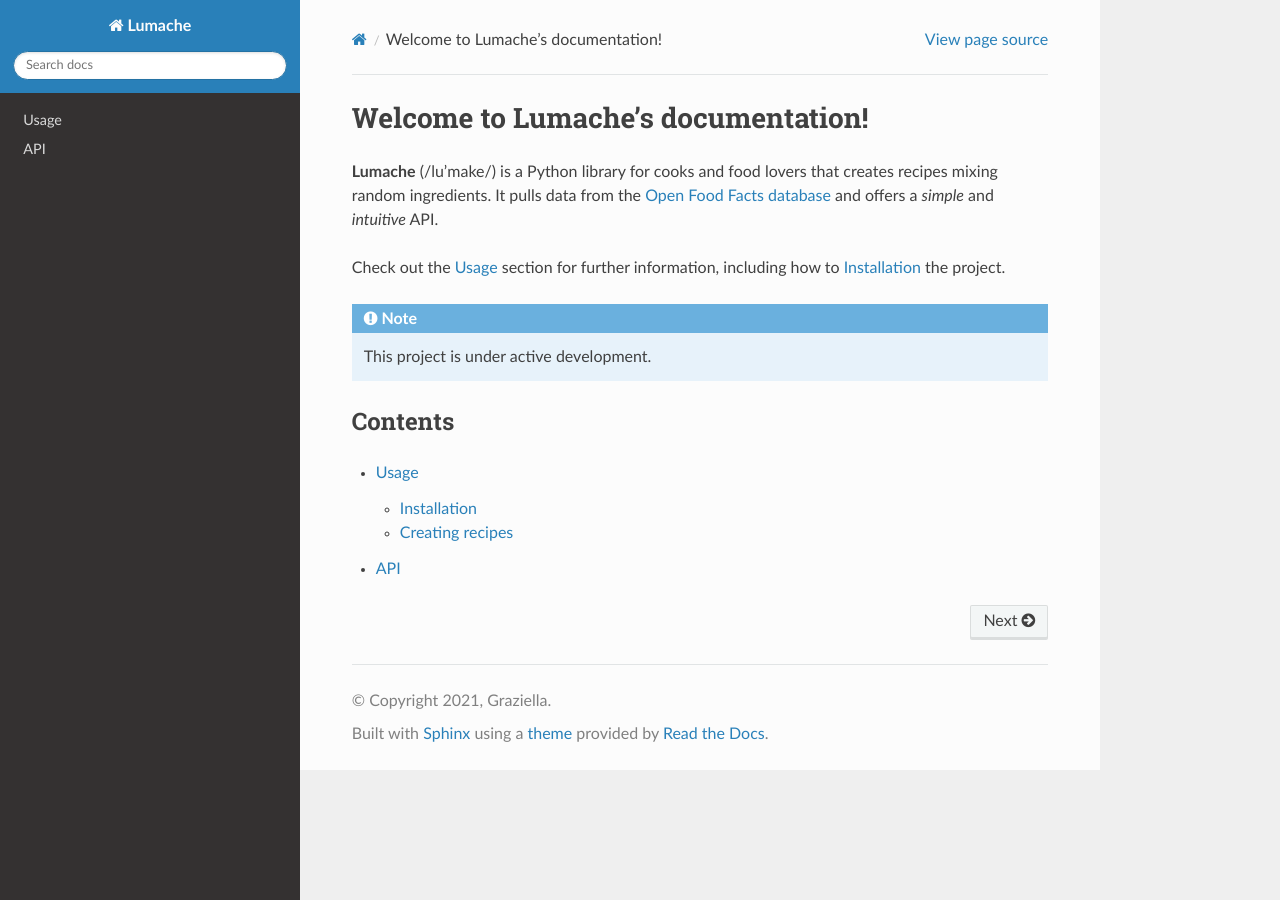
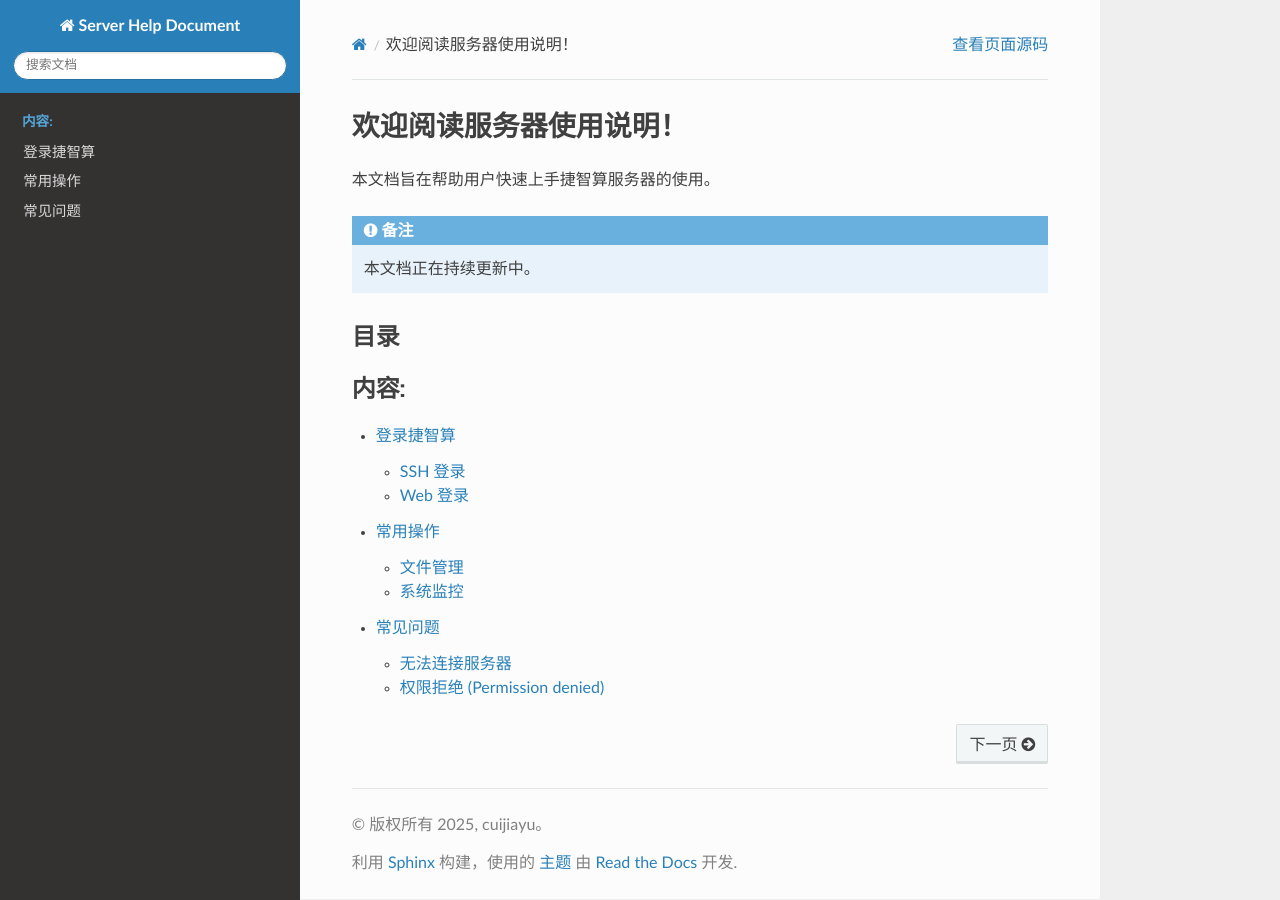
Before and after one commit to cuijiayu20/Server-Help-Document, a Sphinx documentation site: the page built from docs/source/index.rst, in a window 1280 px wide. Built offline with Sphinx 7.4.7 and the Read the Docs theme 3.1.0, drawn with Linux system fonts in a browser that asks for light colours.

Commit message:
Convert Lumache template to Server Help Document (Chinese)

```diff
--- a/docs/source/api.rst
+++ /dev/null
@@ -1,7 +0,0 @@
-API
-===
-
-.. autosummary::
-   :toctree: generated
-
-   lumache
--- /dev/null
+++ b/docs/source/common_operations.rst
@@ -0,0 +1,20 @@
+常用操作
+========
+
+本章节列出服务器上的常用操作命令。
+
+文件管理
+--------
+
+* 查看当前目录: ``ls -l``
+* 切换目录: ``cd /path/to/directory``
+* 复制文件: ``cp source destination``
+* 移动/重命名文件: ``mv source destination``
+* 删除文件: ``rm filename``
+
+系统监控
+--------
+
+* 查看进程: ``top`` 或 ``htop``
+* 查看磁盘空间: ``df -h``
+* 查看内存使用: ``free -h``
--- a/docs/source/conf.py
+++ b/docs/source/conf.py
@@ -2,12 +2,14 @@
 
 # -- Project information
 
-project = 'Lumache'
-copyright = '2021, Graziella'
-author = 'Graziella'
+project = 'Server Help Document'
+copyright = '2025, cuijiayu'
+author = 'cuijiayu'
 
 release = '0.1'
 version = '0.1.0'
+
+language = 'zh_CN'
 
 # -- General configuration
 
--- a/docs/source/index.rst
+++ b/docs/source/index.rst
@@ -1,22 +1,19 @@
-Welcome to Lumache's documentation!
-===================================
+欢迎阅读服务器使用说明！
+==========================
 
-**Lumache** (/lu'make/) is a Python library for cooks and food lovers
-that creates recipes mixing random ingredients.
-It pulls data from the `Open Food Facts database <https://world.openfoodfacts.org/>`_
-and offers a *simple* and *intuitive* API.
-
-Check out the :doc:`usage` section for further information, including
-how to :ref:`installation` the project.
+本文档旨在帮助用户快速上手捷智算服务器的使用。
 
 .. note::
 
-   This project is under active development.
+   本文档正在持续更新中。
 
-Contents
---------
+目录
+----
 
 .. toctree::
+   :maxdepth: 2
+   :caption: 内容:
 
-   usage
-   api
+   login
+   common_operations
+   troubleshooting
--- /dev/null
+++ b/docs/source/login.rst
@@ -0,0 +1,26 @@
+登录捷智算
+===========
+
+本章节介绍如何登录捷智算服务器。
+
+SSH 登录
+--------
+
+使用 SSH 客户端（如 PuTTY, MobaXterm, 或终端）连接到服务器。
+
+.. code-block:: bash
+
+   ssh username@server_address -p port
+
+* **username**: 您的用户名
+* **server_address**: 服务器 IP 地址
+* **port**: SSH 端口号 (默认 22)
+
+Web 登录
+--------
+
+如果服务器提供 Web 控制台，请在浏览器中访问：
+
+http://server_address:port
+
+输入您的用户名和密码进行登录。
--- /dev/null
+++ b/docs/source/troubleshooting.rst
@@ -0,0 +1,15 @@
+常见问题
+========
+
+无法连接服务器
+--------------
+
+1. 检查网络连接是否正常。
+2. 确认 VPN 是否已连接（如果需要）。
+3. 检查 IP 地址和端口是否正确。
+
+权限拒绝 (Permission denied)
+----------------------------
+
+1. 确认您是否有执行该操作的权限。
+2. 尝试使用 ``sudo`` 命令（如果适用）。
```
Also changed, not shown: docs/source/usage.rst (deleted, +0 -33 lines), lumache.py (deleted, +0 -23 lines).
